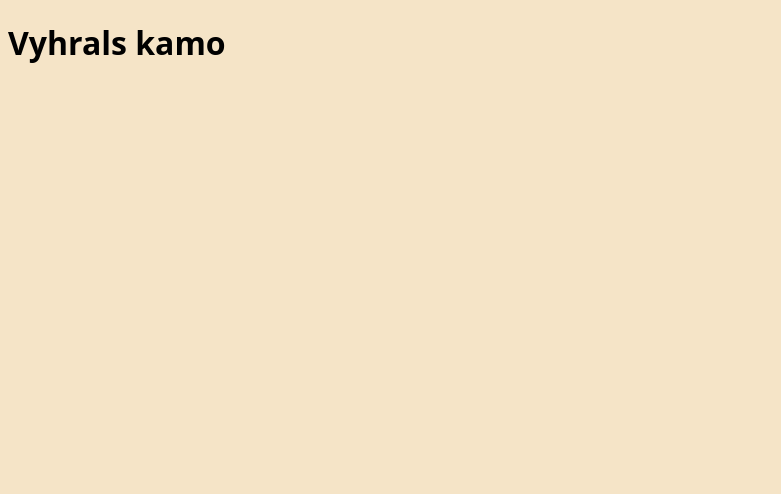
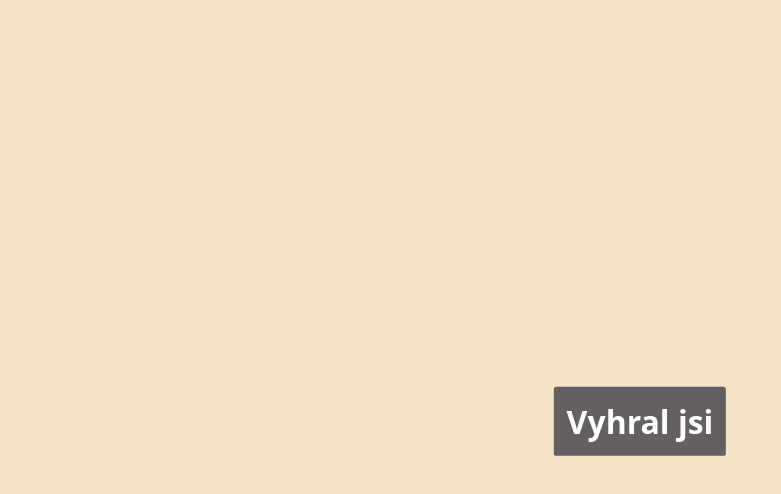
Before and after one commit to divear/purkiada2024, a Next.js app: page /win in a window 1280 px wide. Shown: the top 494 px of the page, without its empty margins (0-781 px from the left). Built offline with nearby package versions, Linux system fonts and the light colour scheme.

Commit message:
win page className

```diff
--- a/pages/win.tsx
+++ b/pages/win.tsx
@@ -2,7 +2,7 @@ import React from 'react'
 
 function Win() {
     return (
-        <div><h1>Vyhrals kamo</h1></div>
+        <div><h1 className='intro'>Vyhral jsi</h1></div>
     )
 }
 
```
